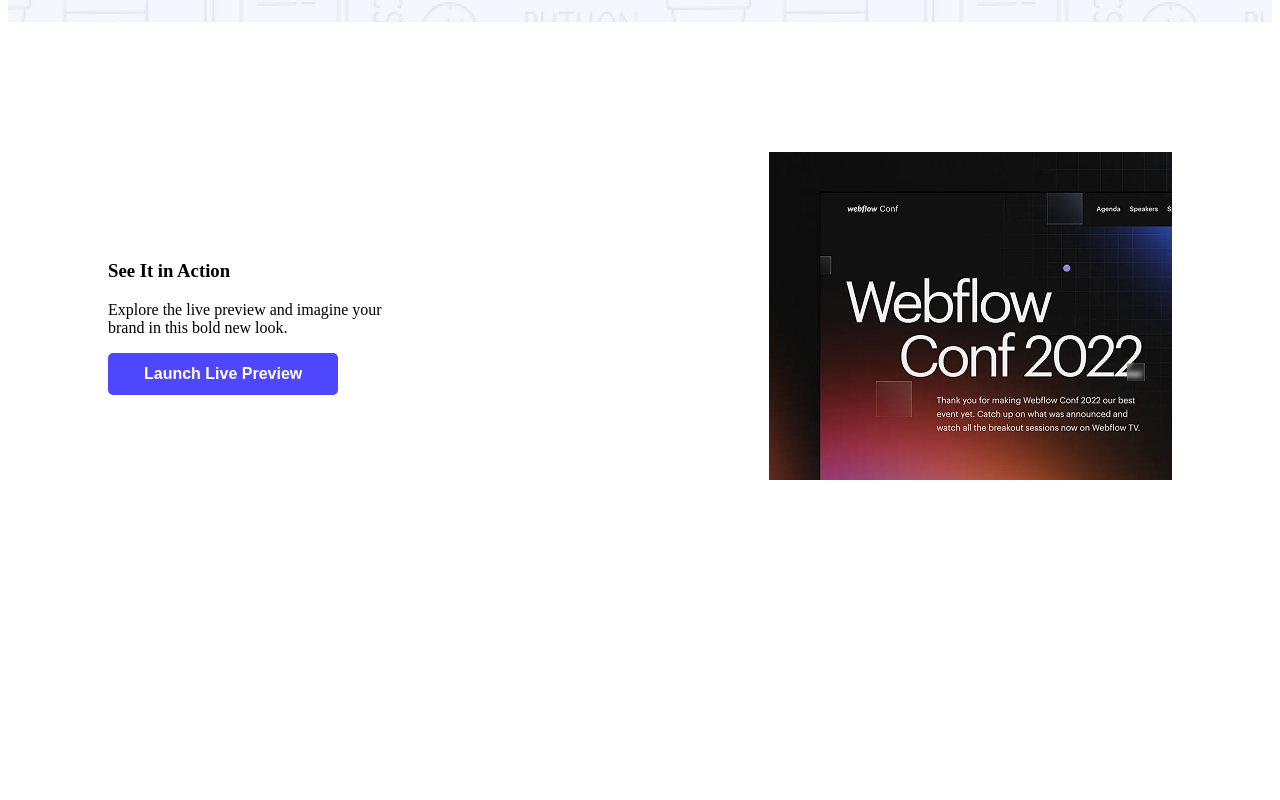
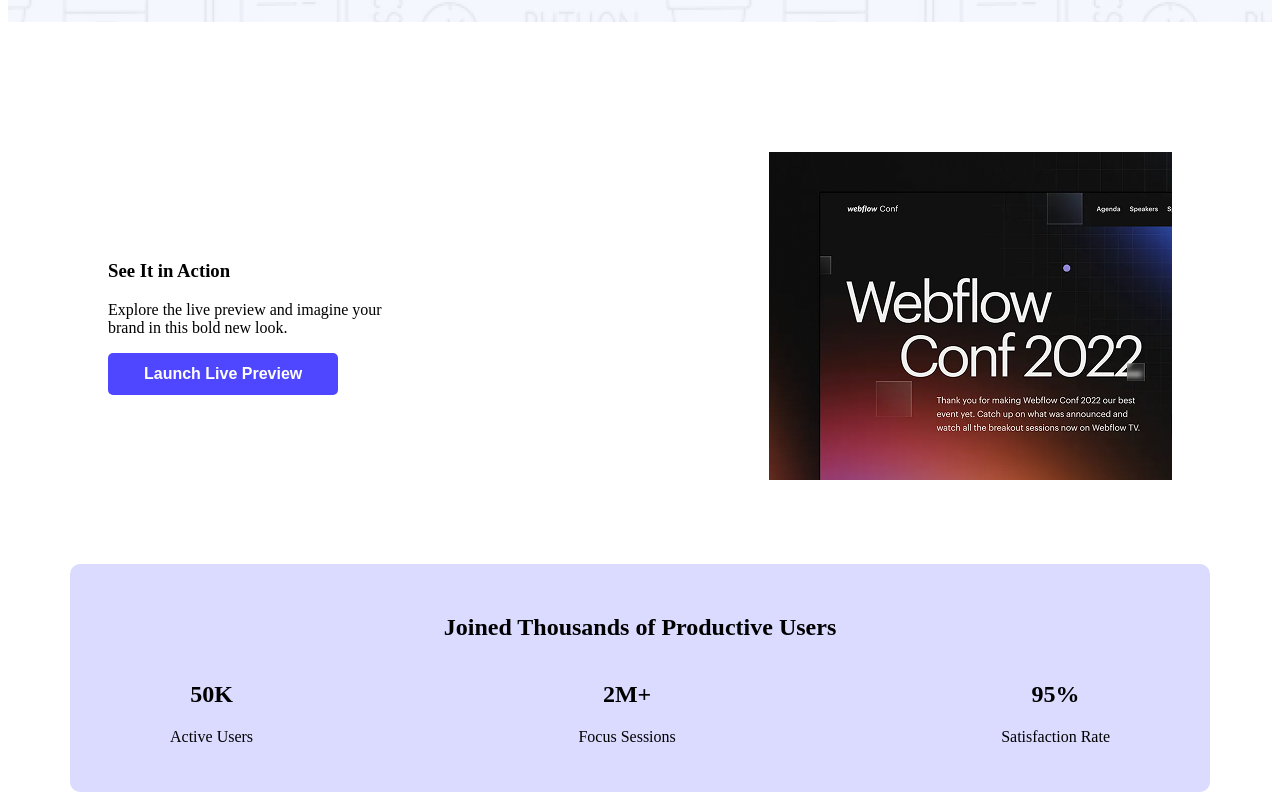
Before and after one commit to KhairulBashar88/my-assignment01-repo, a plain HTML site: page index.html in a window 1280 px wide. Shown: the part 546-1346 px from the top of the page. Before the commit the page ends 1068 px from the top, so only its background shows below. Drawn offline with Linux system fonts and the light colour scheme.

Commit message:
productive user section add

```diff
--- a/index.html
+++ b/index.html
@@ -30,6 +30,23 @@
                 <img src="./images/wc-mini.png" alt="">
             </div>
         </section>
+        <section class="users-main container">
+            <h2>Joined Thousands of Productive Users</h2>
+        <div class="active-user">
+            <div>
+                <h1>50K</h1>
+                <p>Active Users</p>
+            </div>
+             <div>
+                <h1>2M+</h1>
+                <p>Focus Sessions</p>
+            </div>
+             <div>
+                <h1>95%</h1>
+                <p>Satisfaction Rate </p>
+            </div>
+        </div>
+        </section>
 
     </main>
     <footer>
--- a/style.css
+++ b/style.css
@@ -48,3 +48,18 @@
      align-items: center;
      margin-top: 100px;
 }
+/*Productive user section styles*/
+.users-main{
+    display: flex;
+    flex-direction: column;
+    justify-content:center;
+     text-align: center;
+     background-color:rgba(78, 71, 255,.2);
+     border-radius: 10px;
+     max-width: 940px;
+     margin-top: 50px;
+}
+.active-user{
+     display: flex;
+    justify-content: space-between;
+}
```
